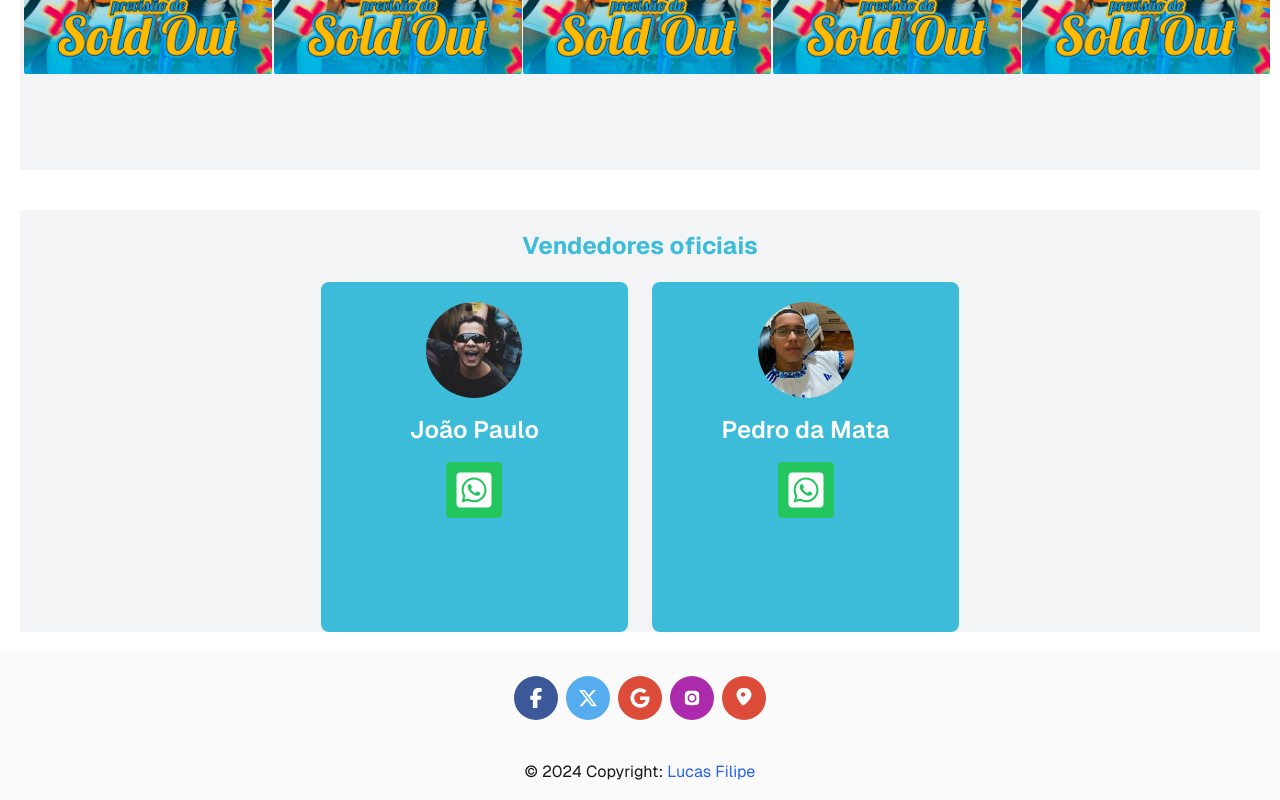
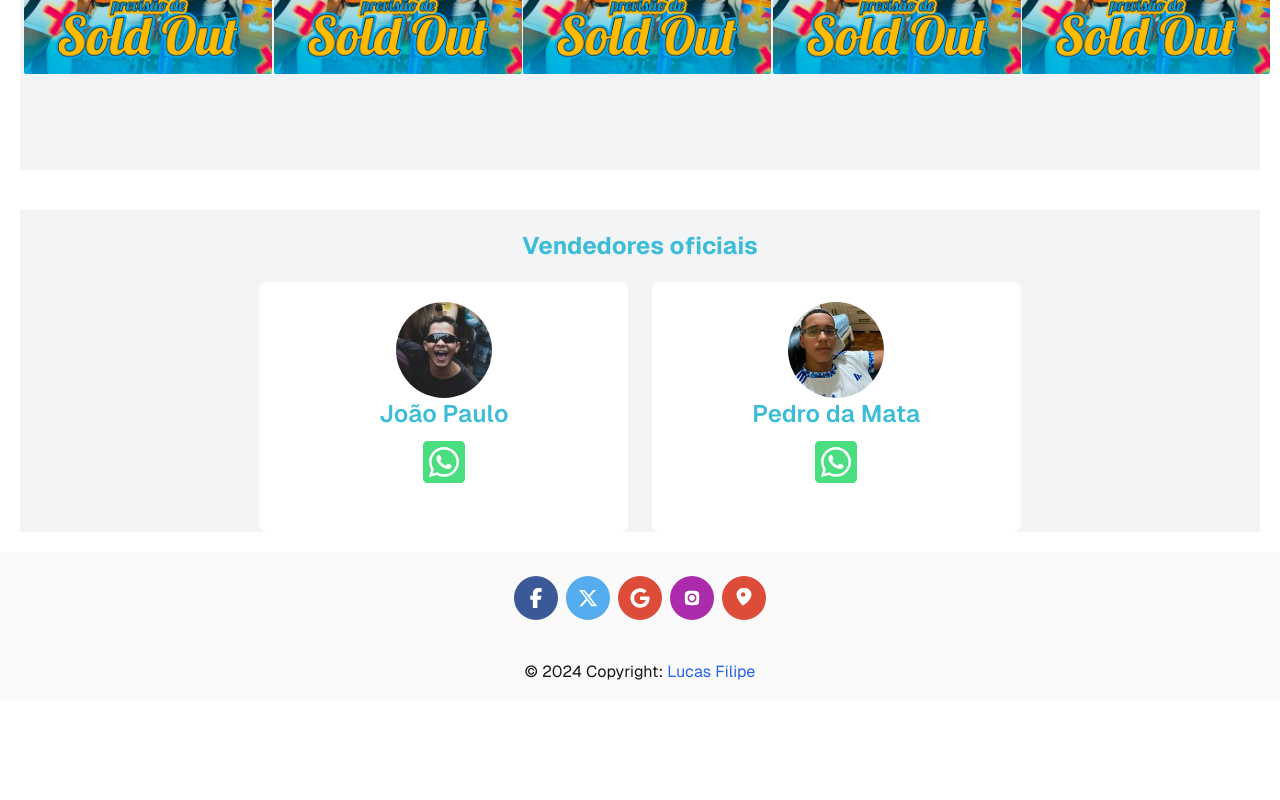
Before and after one commit to lucasFilppe/carna-cosa, a Next.js app: page / in a window 1280 px wide. Shown: the part 4638-5438 px from the top of the page. After the commit the page ends 5338 px from the top, so only its background shows below. Built offline with nearby package versions, Linux system fonts and the light colour scheme.

Commit message:
layout vendedores oficiais

```diff
--- a/app/page.tsx
+++ b/app/page.tsx
@@ -334,8 +334,8 @@ export default function Home() {
         </h1>
         <div className="flex flex-col sm:flex-row flex-wrap items-center justify-center gap-6 w-full max-w-md sm:max-w-3xl mx-auto">
           {/* Card de vendedor */}
-          <div className="bg-customBlue flex flex-col items-center p-4 border-4 border-transparent hover:border-customBlue transition-all duration-300 rounded-lg min-h-[350px] w-full sm:w-[48%] lg:w-[40%]">
-            <div className="relative mb-4">
+          <div className="bg-white flex flex-col items-center p-4 border-4 border-transparent hover:border-customBlue transition-all duration-300 rounded-lg min-h-[250px] w-full sm:w-[48%]">
+            <div className="relative w-full flex justify-center">
               <Image
                 src="/joaopaulomeneses.jpg"
                 alt="foto de João Paulo"
@@ -345,17 +345,17 @@ export default function Home() {
                 priority
               />
             </div>
-            <h2 className="text-lg sm:text-xl lg:text-2xl font-semibold text-center text-white">
+            <h2 className="text-lg sm:text-xl lg:text-2xl font-semibold text-center text-customBlue">
               João Paulo
             </h2>
-            <button className="mt-4 flex items-center gap-2 bg-green-500 hover:bg-green-400 text-white font-bold rounded p-2 transition-all duration-300">
-              <FaWhatsappSquare className="w-8 h-8 sm:w-10 sm:h-10 text-white" />
+            <button className="flex items-center text-white font-bold rounded p-2 transition-all duration-300">
+              <FaWhatsappSquare className="w-12 h-12 text-green-400" />
             </button>
           </div>
 
           {/* Card do próximo vendedor */}
-          <div className="bg-customBlue flex flex-col items-center p-4 border-4 border-transparent hover:border-customBlue transition-all duration-300 rounded-lg min-h-[350px] w-full sm:w-[48%] lg:w-[40%]">
-            <div className="relative mb-4 w-full flex justify-center">
+          <div className="bg-white flex flex-col items-center p-4 border-4 border-transparent hover:border-customBlue transition-all duration-300 rounded-lg min-h-[250px] min-h-[250px] w-full sm:w-[48%]">
+            <div className="relative w-full flex justify-center">
               <Image
                 src="/arkimedes.jpg"
                 alt="foto de Pedro da Mata"
@@ -365,11 +365,11 @@ export default function Home() {
                 priority
               />
             </div>
-            <h2 className="text-lg sm:text-xl lg:text-2xl font-semibold text-center text-white">
+            <h2 className="text-lg sm:text-xl lg:text-2xl font-semibold text-center text-customBlue">
               Pedro da Mata
             </h2>
-            <button className="mt-4 flex items-center gap-2 bg-green-500 hover:bg-green-400 text-white font-bold rounded p-2 transition-all duration-300">
-              <FaWhatsappSquare className="w-8 h-8 sm:w-10 sm:h-10 text-white" />
+            <button className="flex items-center text-white font-bold rounded p-2 transition-all duration-300">
+              <FaWhatsappSquare className="w-12 h-12 text-green-400" />
             </button>
           </div>
         </div>
```
